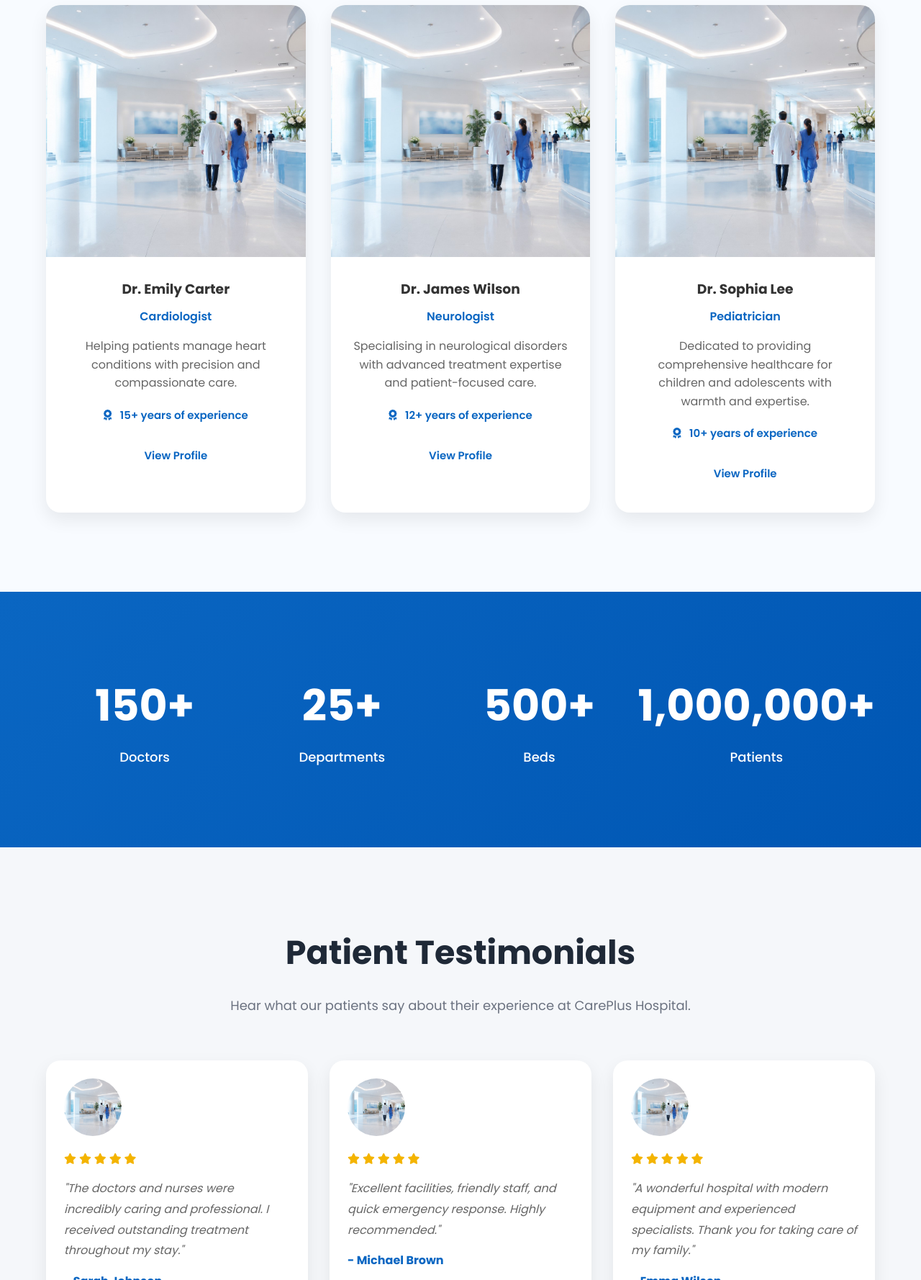
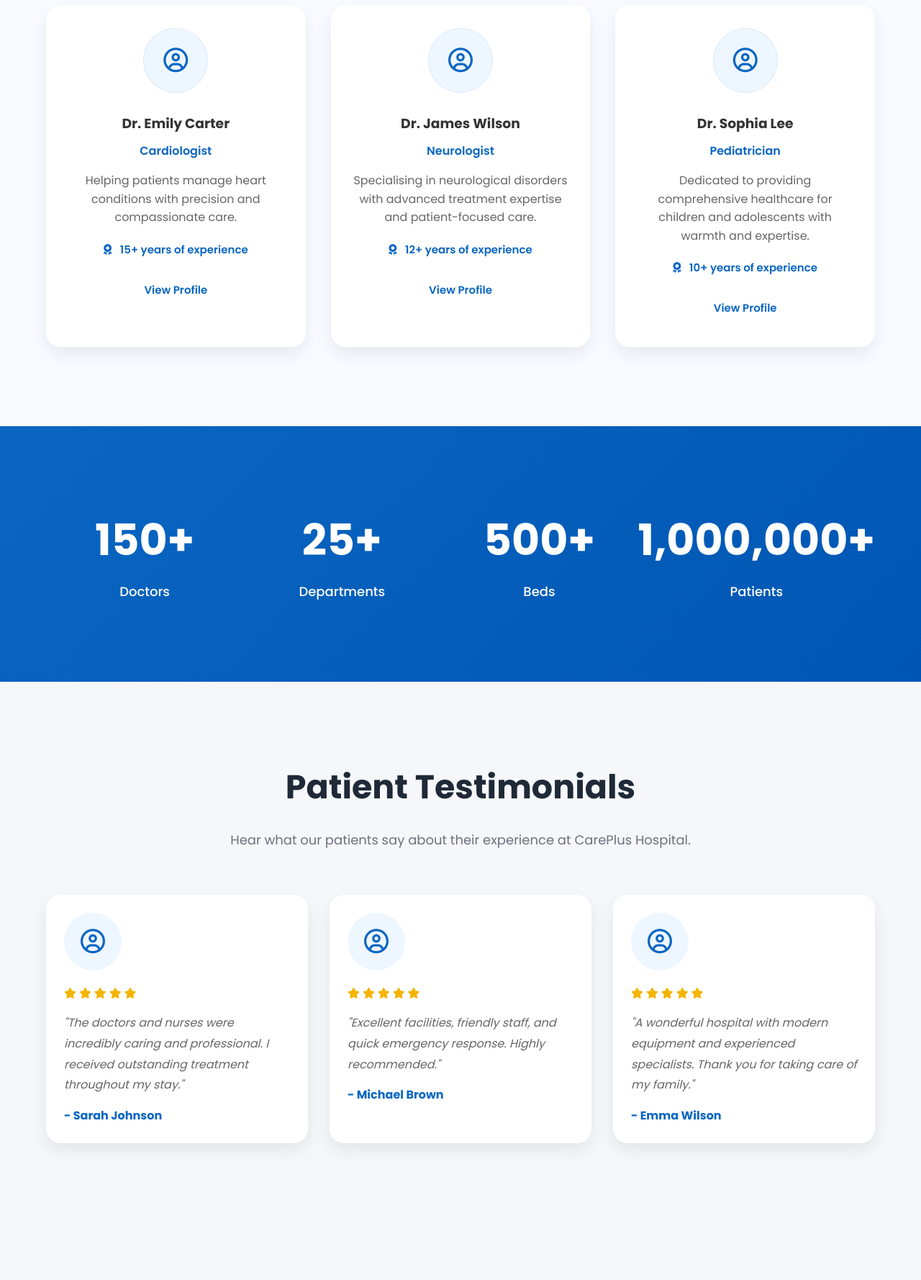
Before and after one commit to jubaernoman/CarePlus-Hospital, a plain HTML site: page index.html in a window 1280 px wide. Shown: the part 3600-5378 px from the top of the page at 72% size. Drawn offline with Linux system fonts and the light colour scheme.

Commit message:
Update gallery images and improve website design

```diff
--- a/css/style.css
+++ b/css/style.css
@@ -864,6 +864,9 @@ body.no-scroll{
 
     transition:.35s;
 
+    display:flex;
+    flex-direction:column;
+
 }
 
 .doctor-card:hover{
@@ -872,19 +875,27 @@ body.no-scroll{
 
 }
 
-.doctor-card img{
-
-    height:350px;
-
-    object-fit:cover;
+.doctor-avatar{
+
+    width:90px;
+    height:90px;
+    margin:32px auto 8px;
+    border-radius:50%;
+    background:#eef6ff;
+    color:var(--primary);
+    display:flex;
+    align-items:center;
+    justify-content:center;
+    font-size:34px;
+    box-shadow:inset 0 0 0 1px rgba(10,102,194,.08);
 
 }
 
 .doctor-info{
 
-    padding:30px;
-
+    padding:20px 30px 30px;
     text-align:center;
+    flex:1;
 
 }
 
@@ -1030,12 +1041,17 @@ body.no-scroll{
 
 }
 
-.testimonial-card img{
+.testimonial-avatar{
 
     width:80px;
     height:80px;
     border-radius:50%;
-    object-fit:cover;
+    background:#eef6ff;
+    color:var(--primary);
+    display:flex;
+    align-items:center;
+    justify-content:center;
+    font-size:34px;
     margin-bottom:20px;
 
 }
--- a/index.html
+++ b/index.html
@@ -353,7 +353,9 @@
 
                 <div class="doctor-card">
 
-                    <img src="images/hero/hospital-banner.jpg" alt="Dr Emily Carter" loading="lazy">
+                    <div class="doctor-avatar" aria-hidden="true">
+                        <i class="fa-regular fa-circle-user"></i>
+                    </div>
 
                     <div class="doctor-info">
 
@@ -380,7 +382,9 @@
 
                 <div class="doctor-card">
 
-                    <img src="images/hero/hospital-banner.jpg" alt="Dr James Wilson" loading="lazy">
+                    <div class="doctor-avatar" aria-hidden="true">
+                        <i class="fa-regular fa-circle-user"></i>
+                    </div>
 
                     <div class="doctor-info">
 
@@ -407,7 +411,9 @@
 
                 <div class="doctor-card">
 
-                    <img src="images/hero/hospital-banner.jpg" alt="Dr Sophia Lee" loading="lazy">
+                    <div class="doctor-avatar" aria-hidden="true">
+                        <i class="fa-regular fa-circle-user"></i>
+                    </div>
 
                     <div class="doctor-info">
 
@@ -506,7 +512,9 @@
 
                 <div class="testimonial-card">
 
-                    <img src="images/hero/hospital-banner.jpg" alt="Patient testimonial illustration" loading="lazy">
+                    <div class="testimonial-avatar" aria-hidden="true">
+                        <i class="fa-regular fa-circle-user"></i>
+                    </div>
 
                     <div class="testimonial-content">
 
@@ -533,7 +541,9 @@
 
                 <div class="testimonial-card">
 
-                    <img src="images/hero/hospital-banner.jpg" alt="Patient testimonial illustration" loading="lazy">
+                    <div class="testimonial-avatar" aria-hidden="true">
+                        <i class="fa-regular fa-circle-user"></i>
+                    </div>
 
                     <div class="testimonial-content">
 
@@ -560,7 +570,9 @@
 
                 <div class="testimonial-card">
 
-                    <img src="images/hero/hospital-banner.jpg" alt="Patient testimonial illustration" loading="lazy">
+                    <div class="testimonial-avatar" aria-hidden="true">
+                        <i class="fa-regular fa-circle-user"></i>
+                    </div>
 
                     <div class="testimonial-content">
 
```
Also changed, not shown: gallery.html (+3 -3 lines), 3 other files.
